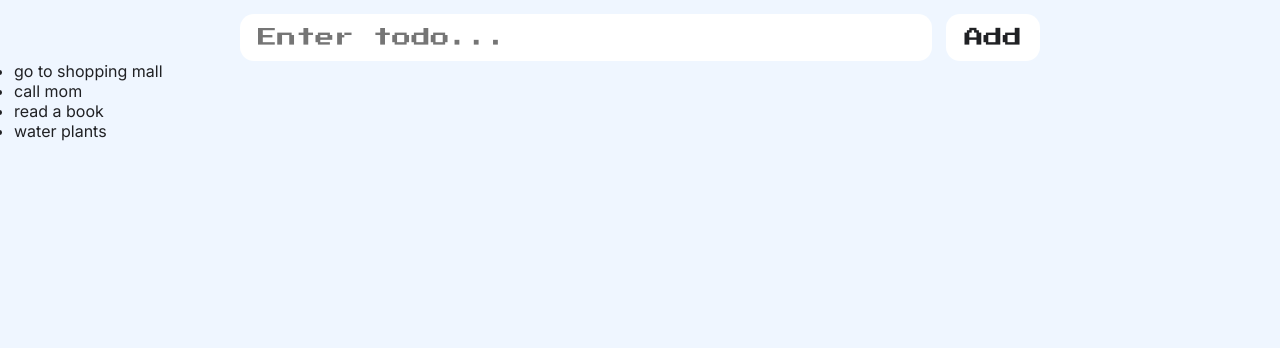
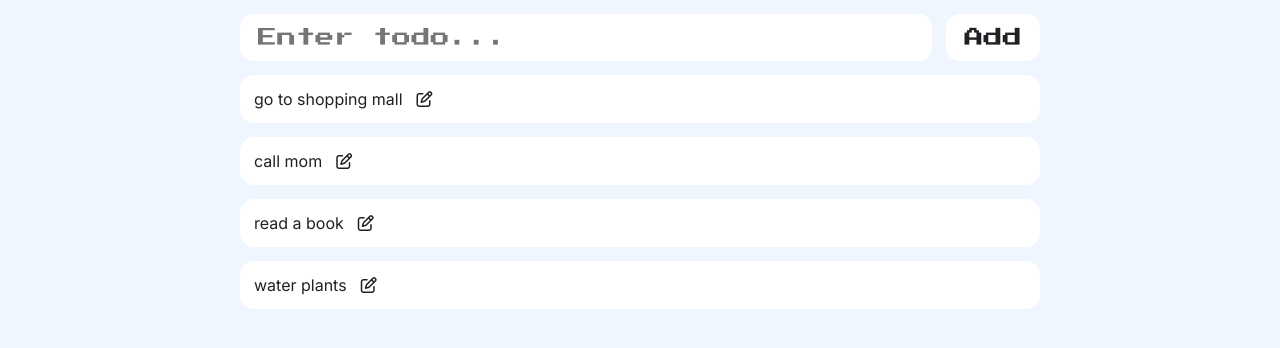
Before and after one commit to uditagowdety/reactjs-todolist, a React (Vite) app: page / in a window 1280 px wide. Shown: the top 348 px of the page. Built offline with nearby package versions, Linux system fonts and the light colour scheme.

Commit message:
added the edit icon

```diff
--- a/index.html
+++ b/index.html
@@ -9,6 +9,7 @@
     <link rel="preconnect" href="https://fonts.googleapis.com">
     <link rel="preconnect" href="https://fonts.gstatic.com" crossorigin>
     <link href="https://fonts.googleapis.com/css2?family=Inter:ital,opsz,wght@0,14..32,100..900;1,14..32,100..900&family=Press+Start+2P&display=swap" rel="stylesheet">
+    <link rel="stylesheet" href="https://cdnjs.cloudflare.com/ajax/libs/font-awesome/6.7.1/css/all.min.css" integrity="sha512-5Hs3dF2AEPkpNAR7UiOHba+lRSJNeM2ECkwxUIxC1Q/FLycGTbNapWXB4tP889k5T5Ju8fs4b1P5z/iB4nMfSQ==" crossorigin="anonymous" referrerpolicy="no-referrer" />
   </head>
   <body>
     <div id="root"></div>
--- a/src/App.jsx
+++ b/src/App.jsx
@@ -5,10 +5,10 @@ import TodoInput from "./components/TodoInput"
 function App() {
   return (
     // this is called a react "fragment"
-    <main>
+    <>
       <TodoInput />
       <TodoList />
-    </main>
+    </>
   )
 }
 
--- a/src/components/TodoList.jsx
+++ b/src/components/TodoList.jsx
@@ -9,10 +9,13 @@ export default function TodoList() {
     ]
 
   return (
-    <ul>
+    <ul className='main'>
         {todos.map((todo,todoIndex)=>{
             return (
-                <li key={todoIndex}>{todo}</li>
+                <li className='todoItem' key={todoIndex}>
+                    {todo}
+                    <i class="fa-regular fa-pen-to-square"></i>
+                </li>
             )
         })}
     </ul>
```
